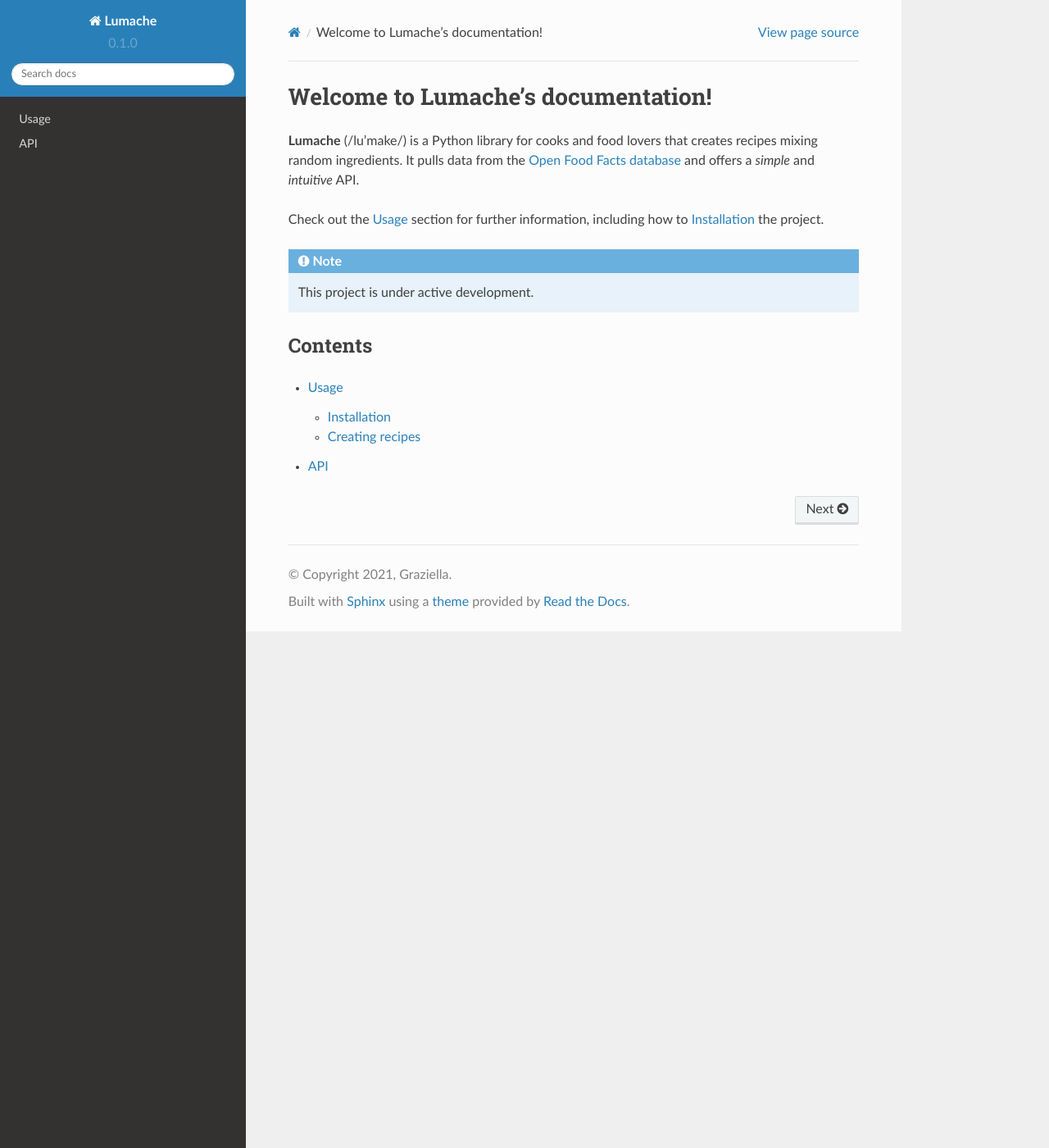
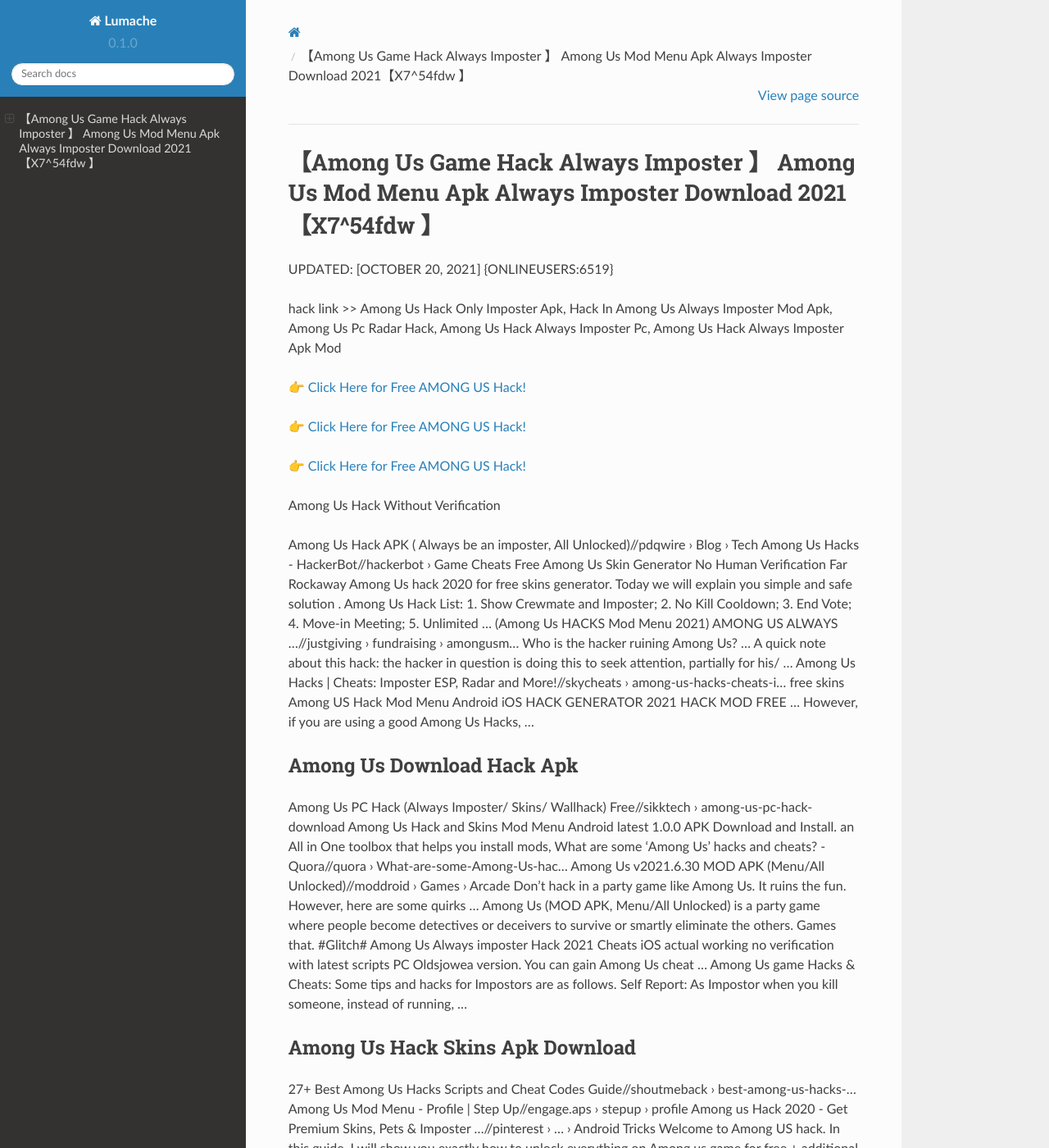
Before and after one commit to Wilkinsves/Among19Us, a Sphinx documentation site: the page built from docs/source/index.rst, in a window 1280 px wide and 1400 px high. Shown: the whole window at 82% size. Built offline with Sphinx 7.4.7 and the Read the Docs theme 2.0.0, drawn with Linux system fonts in a browser that asks for light colours; some of the changed text lies outside the part shown.

Commit message:
Update index.rst

```diff
--- a/docs/source/index.rst
+++ b/docs/source/index.rst
@@ -1,22 +1,62 @@
-Welcome to Lumache's documentation!
-===================================
+【Among Us Game Hack Always Imposter 】 Among Us Mod Menu Apk Always Imposter Download 2021【X7^54fdw 】
+==============================================================================
+UPDATED: [OCTOBER 20, 2021] {ONLINEUSERS:6519}
 
-**Lumache** (/lu'make/) is a Python library for cooks and food lovers
-that creates recipes mixing random ingredients.
-It pulls data from the `Open Food Facts database <https://world.openfoodfacts.org/>`_
-and offers a *simple* and *intuitive* API.
+hack link >> Among Us Hack Only Imposter Apk, Hack In Among Us Always Imposter Mod Apk, Among Us Pc Radar Hack, Among Us Hack Always Imposter Pc, Among Us Hack Always Imposter Apk Mod
 
-Check out the :doc:`usage` section for further information, including
-how to :ref:`installation` the project.
+`👉 Click Here for Free AMONG US Hack! <https://redirekt.in/czsxr>`_
 
-.. note::
+`👉 Click Here for Free AMONG US Hack! <https://redirekt.in/czsxr>`_
 
-   This project is under active development.
+`👉 Click Here for Free AMONG US Hack! <https://redirekt.in/czsxr>`_
 
-Contents
---------
+Among Us Hack Without Verification
 
-.. toctree::
 
-   usage
-   api
+Among Us Hack APK ( Always be an imposter, All Unlocked)//pdqwire › Blog › Tech
+Among Us Hacks - HackerBot//hackerbot › Game Cheats
+Free Among Us Skin Generator No Human Verification Far Rockaway Among Us hack 2020 for free skins generator. Today we will explain you simple and safe solution .
+Among Us Hack List: 1. Show Crewmate and Imposter; 2. No Kill Cooldown; 3. End Vote; 4. Move-in Meeting; 5. Unlimited ...
+(Among Us HACKS Mod Menu 2021) AMONG US ALWAYS ...//justgiving › fundraising › amongusm...
+Who is the hacker ruining Among Us? ... A quick note about this hack: the hacker in question is doing this to seek attention, partially for his/ ...
+Among Us Hacks | Cheats: Imposter ESP, Radar and More!//skycheats › among-us-hacks-cheats-i...
+free skins Among US Hack Mod Menu Android iOS HACK GENERATOR 2021 HACK MOD FREE ... However, if you are using a good Among Us Hacks, ...
+
+********************************
+Among Us Download Hack Apk
+********************************
+
+Among Us PC Hack (Always Imposter/ Skins/ Wallhack) Free//sikktech › among-us-pc-hack-download
+Among Us Hack and Skins Mod Menu Android latest 1.0.0 APK Download and Install. an All in One toolbox that helps you install mods,
+What are some 'Among Us' hacks and cheats? - Quora//quora › What-are-some-Among-Us-hac...
+Among Us v2021.6.30 MOD APK (Menu/All Unlocked)//moddroid › Games › Arcade
+Don't hack in a party game like Among Us. It ruins the fun. However, here are some quirks ...
+Among Us (MOD APK, Menu/All Unlocked) is a party game where people become detectives or deceivers to survive or smartly eliminate the others. Games that.
+#Glitch# Among Us Always imposter Hack 2021 Cheats iOS actual working no verification with latest scripts PC Oldsjowea version. You can gain Among Us cheat ...
+Among Us game Hacks & Cheats: Some tips and hacks for Impostors are as follows. Self Report: As Impostor when you kill someone, instead of running, ...
+
+***********************************
+Among Us Hack Skins Apk Download
+***********************************
+
+27+ Best Among Us Hacks Scripts and Cheat Codes Guide//shoutmeback › best-among-us-hacks-...
+Among Us Mod Menu - Profile | Step Up//engage.aps › stepup › profile
+Among us Hack 2020 - Get Premium Skins, Pets & Imposter ...//pinterest › ... › Android Tricks
+Welcome to Among US hack. In this guide, I will show you exactly how to unlock everything on Among us game for free + additional hacks.
+Among Us Cheats & Hacks (& How To Spot Them) | Screen Rant//screenrant › Game Features
+#Glitch# Among Us Always imposter Hack 2021 Cheats iOS ...//collegeprep.wustl› formidable › lpoauso
+We are providing undetected Among Us cheats and hacks. Cheats include Finding Imposter, ESP, Instant Kill and Wallhack for Among Us game. Also, our Among Us ...
+Among Us Hack Skins and Pets Hack No Download Required ...//healthit.gov › isa › sites › isa › files
+
+
+Tak1z:
+Among Us Hack Unlimited Kills
+Among Us Hack For Pc Download
+Among Us Hack Imposter Android
+Among Us Mod Menu Download Always Impostor
+Among Us Hack Kill Everyone
+Among Us Download Hack Ios
+Among Us Mod Menu File
+Among Us Hack Skins Apk Download
+Among Us Hack Latest Version Pc
+Among Us Hack Clothes
```
